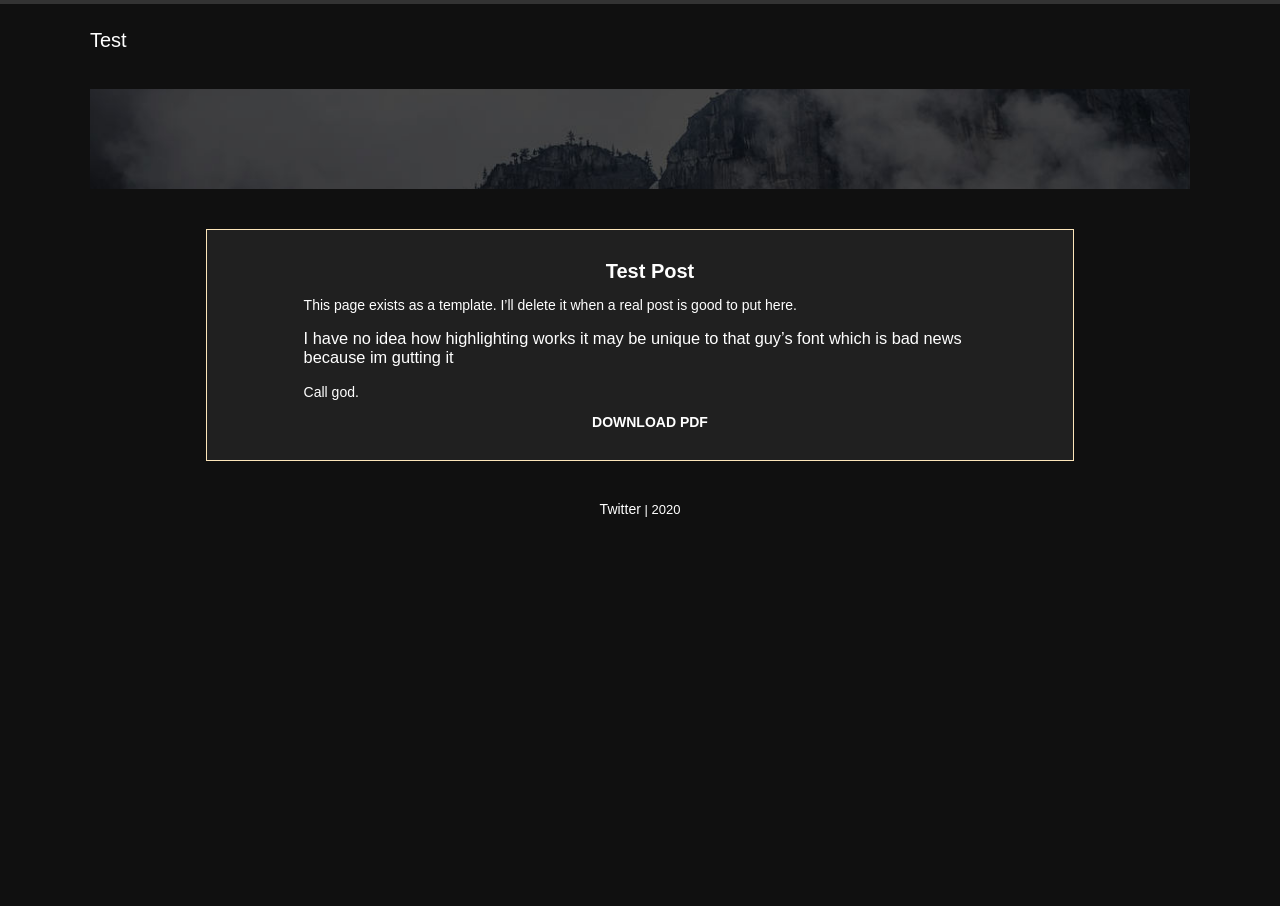
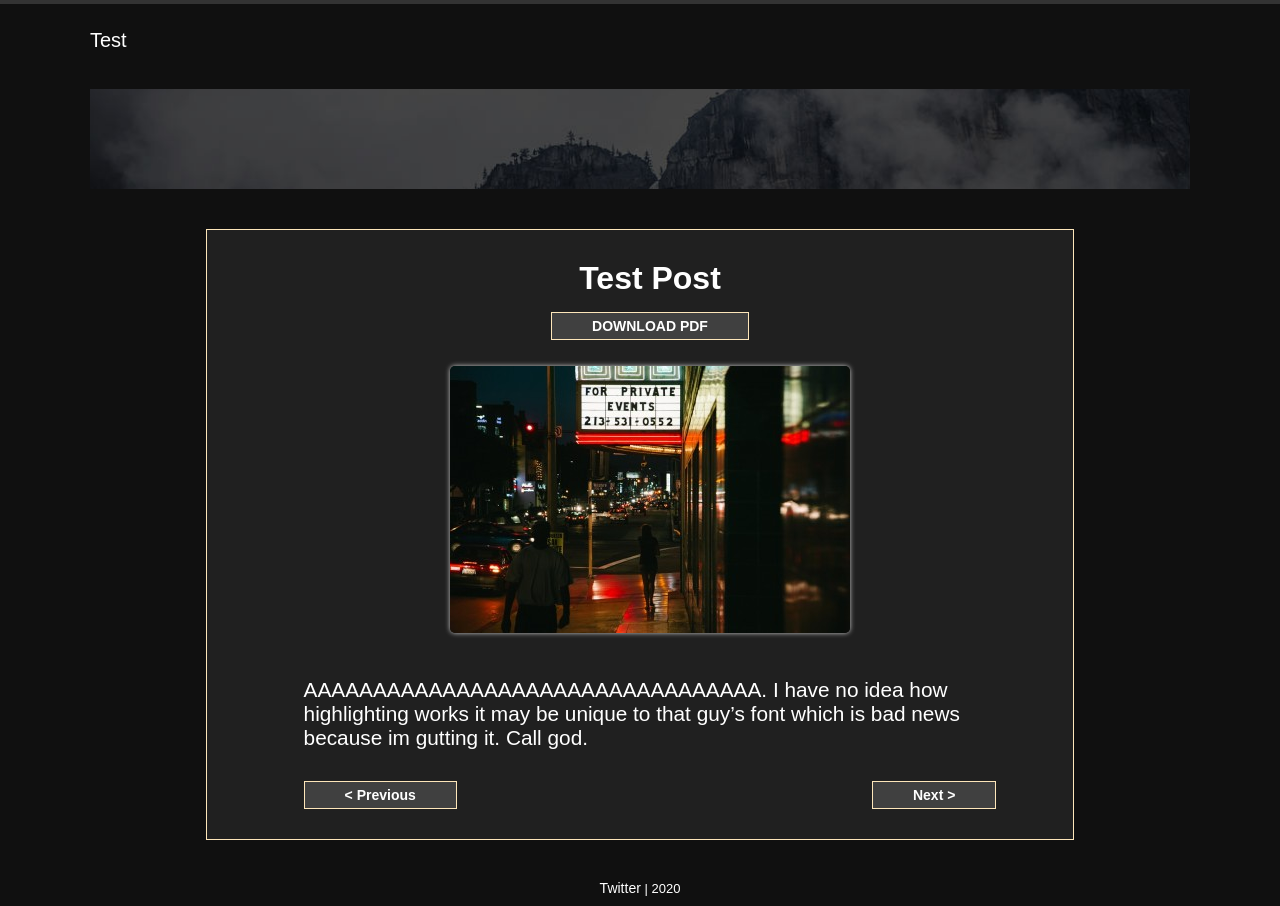
Before and after one commit to Blake-Cash/writing-site, a Jekyll site: the page built from _posts/2015-12-14-post1.md, in a window 1280 px wide. Built offline with Jekyll 4.4.1, drawn with Linux system fonts in a browser that asks for light colours.

Commit message:
overhaul of blog page

```diff
--- a/_config.yml
+++ b/_config.yml
@@ -1,10 +1,5 @@
 permalink: /:categories/:title/
 baseurl: /writing-site
-full_name: ""
 title: "Test"
 blog_title: "Ratherinn"
-author_img_name_path: "/images/users/user.jpg"
-disqus_shortname: "example"
 copyright_year: "2020"
-google_analytics_code: ""
-aboutme: ""
--- a/_layouts/blog-home.html
+++ b/_layouts/blog-home.html
@@ -40,8 +40,7 @@
 								<a href='{{site.baseurl}}{{post.url}}'><img class='post-image' src="{{site.baseurl}}{{post.image}}" /></a>
 							{% endif %}
 							<div class="postcontent">
-					<a href='{{site.baseurl}}{{post.url}}'><h1 class='post-title'>{{post.title}}</h1></a>
-
+									<a href='{{site.baseurl}}{{post.url}}'><h1 class='post-title'>{{post.title}}</h1></a>
 								<div class='post-content'>{{post.summary}}</div>
 							</div>
 						</li>
--- a/_layouts/blog.html
+++ b/_layouts/blog.html
@@ -11,28 +11,35 @@
 	<body>
 		<div id='layout'>
 			{% include header.html %}
-
-
 			<div style='clear: both'></div>
 		</div>
 		<div id='blogContent'>
-
 			<div id='page'>
 				<h1 id='page-title'>{{page.title}}</h1>
+				<div id='pdf-button'>
+					<a id='button' href="{{site.baseurl}}/pdfs/{{page.pdf}}.pdf">DOWNLOAD PDF</a>
+				</div>
+				{% if page.image %}
+					<div id='page-image' >
+						<img id='page-image' src="{{site.baseurl}}{{page.image}}" />
+					</div>
+				{% endif %}
+				<br />
 				{{content}}
-
-				<div id='blog-links'>
-					<a id='blog-links' href="{{site.baseurl}}/pdfs/{{page.pdf}}.pdf">DOWNLOAD PDF</a>
+				<div id='redirect-buttons'>
+					{% if page.previousPage %}
+						<a id='button' href='{{site.baseurl}}{{page.previousPage}}'> < Previous</a>
+					{% endif %}
+					{% if page.nextPage %}
+						<a id='button' href='{{site.baseurl}}{{page.nextPage}}'> Next > </a>
+					{% endif %}
 				</div>
-
 			</div>
-
 			<div style='clear:both'></div>
 		</div>
 		<div id='footer'>
 			<a href="https://twitter.com/YoungCashish">Twitter</a> | {{site.copyright_year}}
 		</div>
 	</div>
-
 </body>
 </html>
--- a/_posts/2015-12-14-post1.md
+++ b/_posts/2015-12-14-post1.md
@@ -5,10 +5,8 @@ category: blog
 summary: Dude finds out he's huge and completely unstoppable. What do you do in this situation?
 image: /images/blog/post1.jpg
 pdf: testDocument
+previousPage: /blog/post1/
+nextPage: /blog/post1/
 ---
 
-This page exists as a template. I'll delete it when a real post is good to put here.
-
-### I have no idea how highlighting works it may be unique to that guy's font which is bad news because im gutting it
-
-Call god.
+AAAAAAAAAAAAAAAAAAAAAAAAAAAAAAAAA. I have no idea how highlighting works it may be unique to that guy's font which is bad news because im gutting it. Call god.
--- a/css/main.css
+++ b/css/main.css
@@ -197,13 +197,28 @@ h1 {
 	padding-top: 0px;
 	font-size: 20px;
 	color:#fff;
-	font-weight: 800;
+	font-weight: 600;
 	text-align: center;
+	font-size: 2rem;
 }
 
-#blog-links {
+#pdf-button {
 	text-align: center;
-	font-weight: 800;
+	padding-bottom: 2rem;
+}
+
+#button {
+	border: 1px solid #fde6ba;
+	padding: 5px 40px;
+	font-weight: 600;
+	background: #404040;
+}
+
+#redirect-buttons {
+	padding-top: 10px;
+	justify-content: space-between;
+	display: flex;
+	font-size: 1.3rem;
 }
 
 #page {
@@ -212,7 +227,7 @@ h1 {
 	margin-left: 10%;
 	text-align: left;
 	padding-left: 3%;
-	font-size: 1em;
+	font-size: 1.3rem;
 	overflow: hidden;
 	border-radius: 3px;
 	padding: 10px;
@@ -328,13 +343,17 @@ only screen and (max-width: 600px) {
 	margin: 40px 0px 8px 0px;
 }
 
-section{
+section {
 	background-image: url('/writing-site/images/18asaigon-hero.jpg');
 	background-size: cover;
 	background-position: center;
 	height:100px;
 	width:100%;
 	margin-bottom: 40px;
+}
+
+#page-image {
+	text-align: center;
 }
 
 h1.post-title {
```
Also changed, not shown: README.md, _includes/header.html (line endings or trailing spaces).
